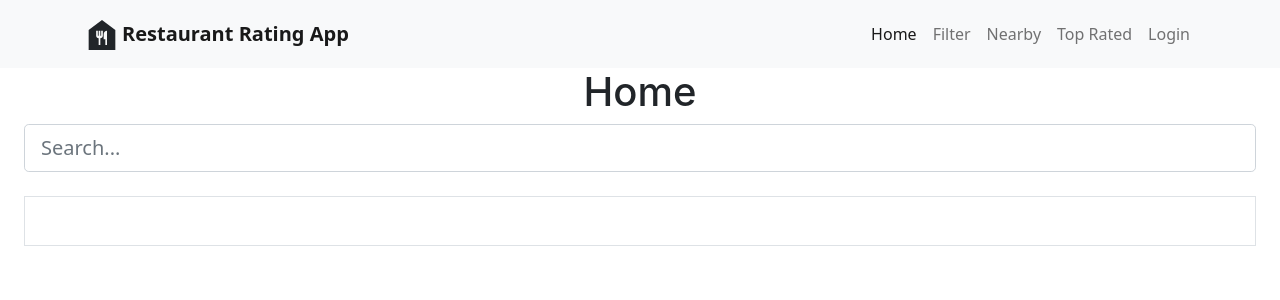
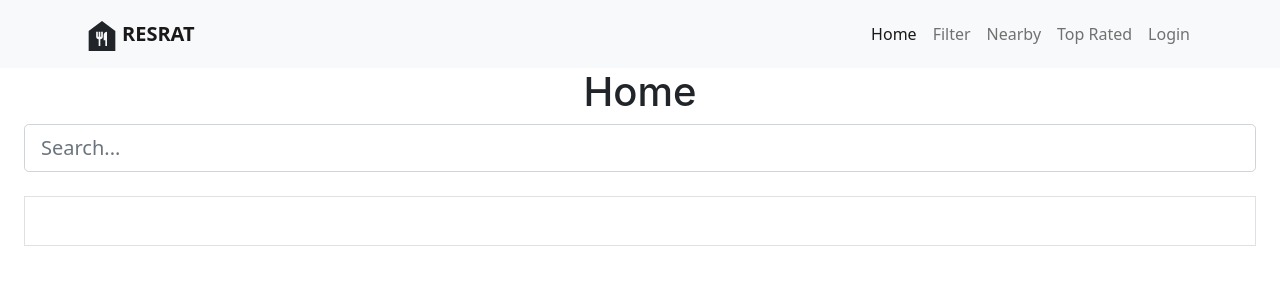
Before and after one commit to rba1aji/restoview, a React (Create React App) app: page / in a window 1280 px wide. Shown: the top 300 px of the page. Built offline with nearby package versions, Linux system fonts and the light colour scheme.

Commit message:
1 file modified

```diff
--- a/src/components/Header.js
+++ b/src/components/Header.js
@@ -9,19 +9,17 @@ export default function Header() {
     <>
       <Navbar collapseOnSelect bg="light" expand="lg">
         <Container>
-          <Nav.Item>
-            <h1 className="mb-1 ms-auto me-auto">
-              <MdFoodBank />
-            </h1>
-          </Nav.Item>
+          <span className="h1 mb-1">
+            <MdFoodBank />
+          </span>
           <Navbar.Brand
-            // as={Link}
-            // to="/"
+            as={Link}
+            to="/"
             style={{ fontWeight: 'bold' }}
-            className="ms-auto me-auto mb-0"
+            // className="ms-auto me-auto mb-0"
           >
-            {/* RESRAT -  */}
-            Restaurant Rating App
+            RESRAT
+            {/* Restaurant Rating App */}
           </Navbar.Brand>
           <Navbar.Toggle aria-controls="responsive-navbar-nav" />
           <Navbar.Collapse id="responsive-navbar-nav">
```
